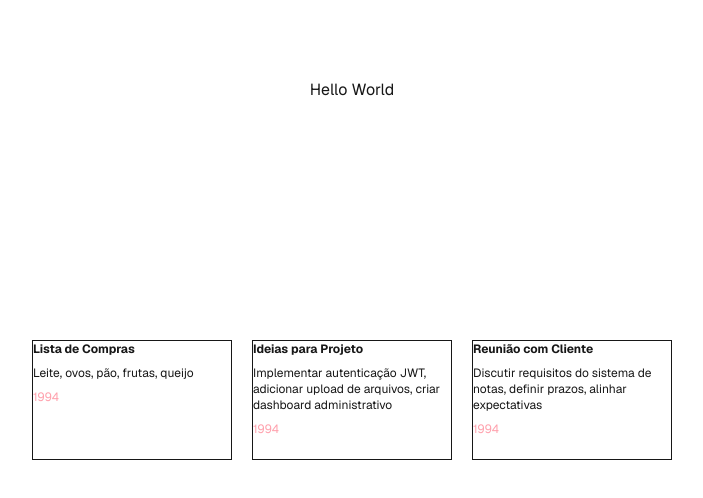
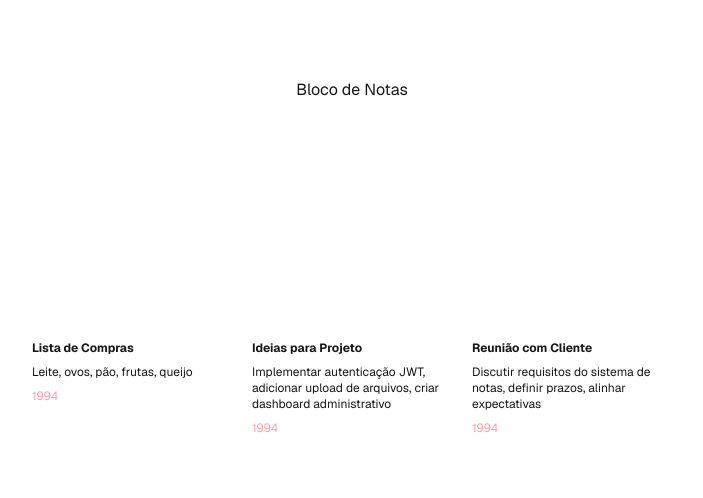
Before and after one commit to dubsvna/bloco-de-notas-fastapi, a Next.js app in the folder frontend/app/: page / in a window 1280 px wide. Shown: the top 498 px of the page, without its empty margins (288-991 px from the left). Built offline with nearby package versions, Linux system fonts and the light colour scheme.

Commit message:
alteração do titulo Homepage

```diff
--- a/frontend/app/app/components/NotaBox.jsx
+++ b/frontend/app/app/components/NotaBox.jsx
@@ -24,7 +24,7 @@ export default function NotaBox() {
     return (
         <div className="flex gap-5 items-start">
         {mockNota.map((nota) => (
-            <div key={nota.id} className="flex flex-col wrap-pretty items-start h-30 border-1 w-50 max-w-70 text-xs gap-2">
+            <div key={nota.id} className="flex flex-col wrap-pretty items-start h-30  w-50 max-w-70 text-xs gap-2">
                 <p className="font-sans font-bold">{nota.title}</p>
                 <p className="font-sans">{nota.description}</p>
                 <p className="font-sans text-rose-300">{nota.created_at}</p>
--- a/frontend/app/app/page.js
+++ b/frontend/app/app/page.js
@@ -4,7 +4,7 @@ import NotaBox from "@/app/components/NotaBox";
 export default function Home() {
   return (
     <div className="font-sans grid grid-rows-[20px_1fr_20px] items-center justify-items-center min-h-screen p-8 pb-20 gap-16 sm:p-20">
-      <p className="flex justify-self-center aligh-self-center "> Hello World </p>
+      <p className="flex justify-self-center aligh-self-center "> Bloco de Notas </p>
         <NotaBox />
     </div>
   );
```
